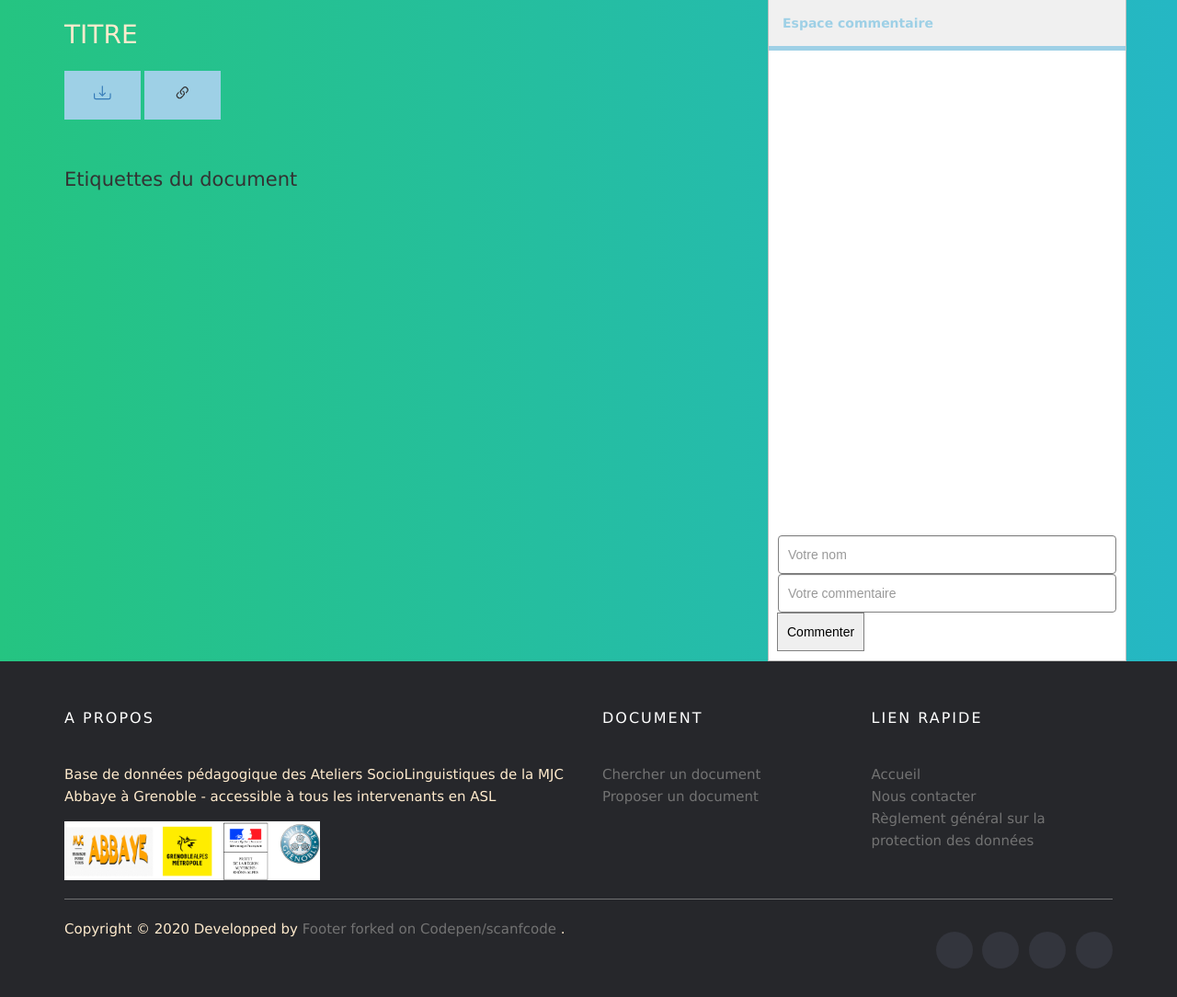
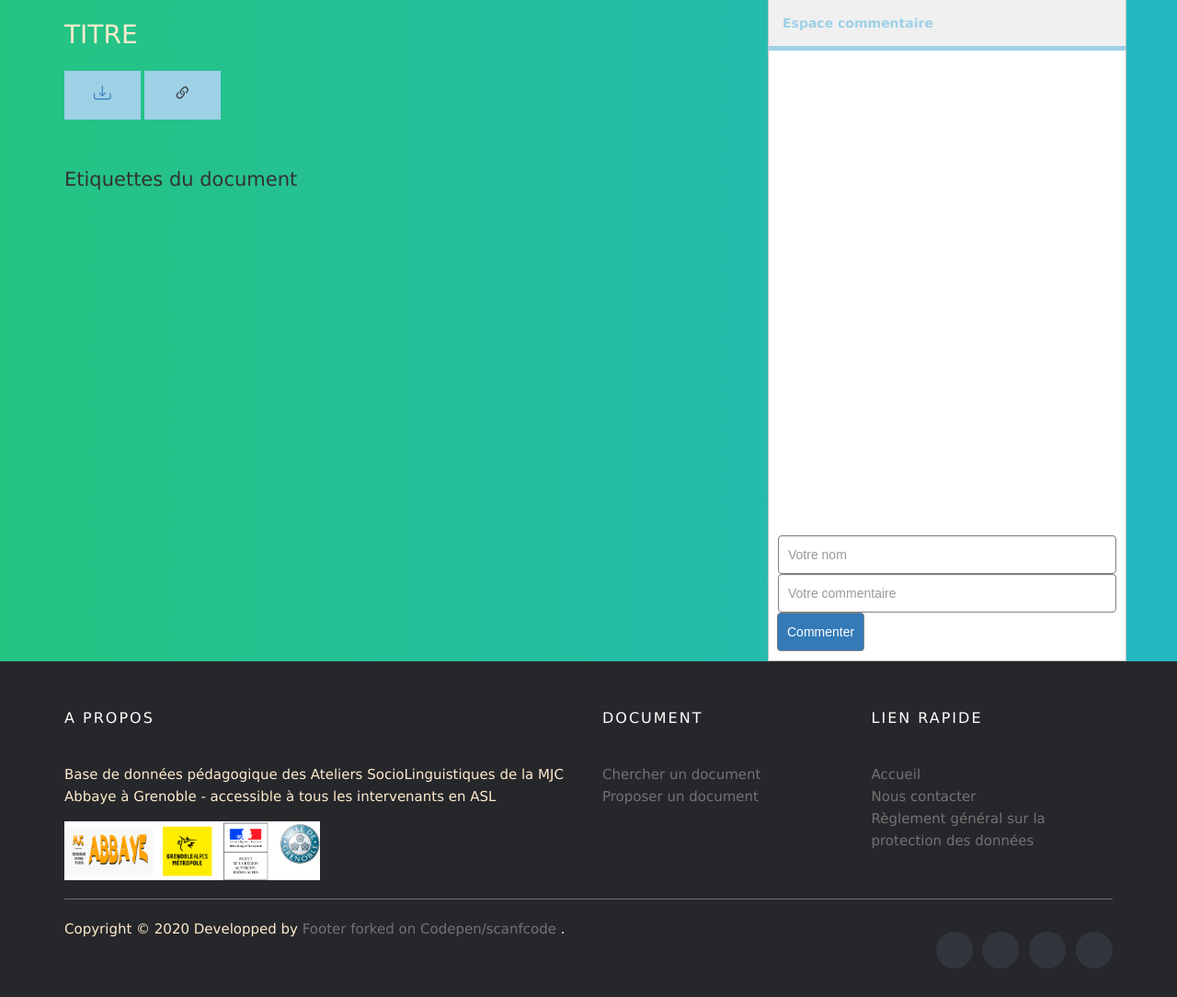
Before and after one commit to remulef/ASL-Abbaye, a PHP site: page /tcpdf/View/document.view/document.view.php?id_doc=1 in a window 1280 px wide. Shown: the part 151-1235 px from the top of the page at 92% size. Run offline with PHP 8.4, Linux system fonts and the light colour scheme.

Commit message:
automatic push

```diff
--- a/View/document.view/document.view.php
+++ b/View/document.view/document.view.php
@@ -128,7 +128,7 @@ echo '<body onload="init(' . $id_doc . ')">';
                 <input name="fvv" type="hidden" value="0">
                 <input name="fbzx" type="hidden" value="-2195881827543510175">
 
-                <input name="submit" class="jfk-button jfk-button-action " id="ss-submit" type="submit" value="Commenter" onClick="return check()">
+                <input name="submit" class="jfk-button jfk-button-action btn btn-primary" id="ss-submit" type="submit" value="Commenter" onClick="return check()">
             </form>
 
         </div>
```
